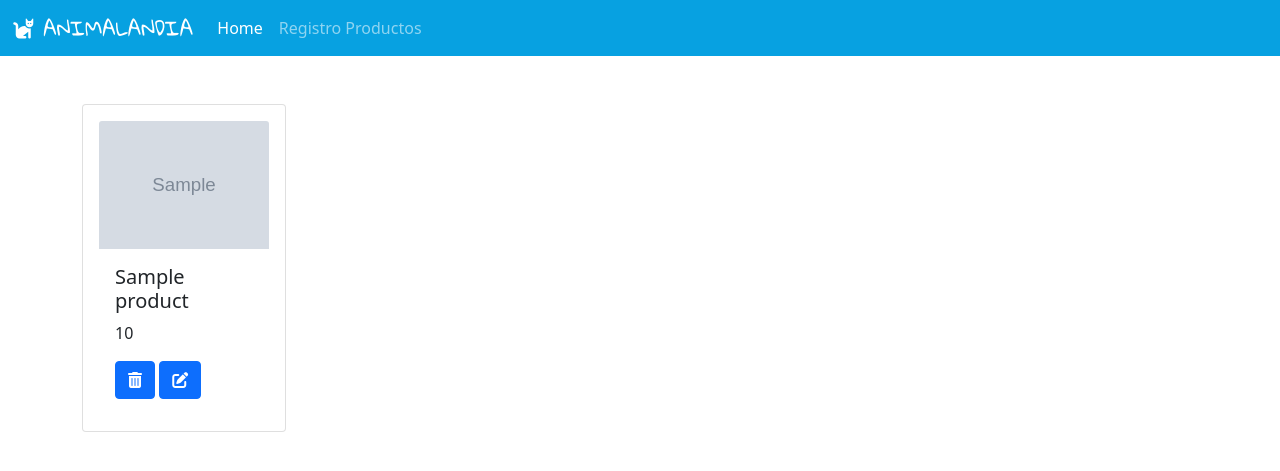
After one commit to jhoalex2525/proyectoweb2, a CodeIgniter 4 app: the page made by app/Views/listaProductos.php in a window 1280 px wide. The commit adds this page. Shown: the top 471 px of the page. Run offline with PHP 8.4 and a stand-in for CodeIgniter, Linux system fonts and the light colour scheme; the template is opened without the code that fills it: most values are stand-ins (such as "Sample title", 1, 10 or a date in 2020); grey boxes marked "Sample" are stand-in pictures; some libraries are stand-ins or nearby versions.

Commit message:
Se realiza vista para mostrar productos y eliminar

```diff
--- a/app/Config/Routes.php
+++ b/app/Config/Routes.php
@@ -34,6 +34,8 @@ $routes->setAutoRoute(true);
 $routes->get('/', 'Home::index');
 $routes->get('/productos/registro', 'Productos::index');
 $routes->post('/productos/registro/nuevo', 'Productos::registrar');
+$routes->get('/productos/listado', 'Productos::buscar');
+$routes->delete('/productos/eliminar/(:num)', 'Productos::eliminar/$1'); //el $1 es un parametro numerico que va a recibir
 
 /*
  * --------------------------------------------------------------------
--- /dev/null
+++ b/app/Views/listaProductos.php
@@ -0,0 +1,88 @@
+<!DOCTYPE html>
+<html lang="en">
+
+<head>
+    <meta charset="UTF-8">
+    <meta http-equiv="X-UA-Compatible" content="IE=edge">
+    <meta name="viewport" content="width=device-width, initial-scale=1.0">
+    <link href="https://cdn.jsdelivr.net/npm/bootstrap@5.1.1/dist/css/bootstrap.min.css" rel="stylesheet" integrity="sha384-F3w7mX95PdgyTmZZMECAngseQB83DfGTowi0iMjiWaeVhAn4FJkqJByhZMI3AhiU" crossorigin="anonymous">
+    <link rel="preconnect" href="https://fonts.googleapis.com">
+    <link rel="preconnect" href="https://fonts.gstatic.com" crossorigin>
+    <link href="https://fonts.googleapis.com/css2?family=Gloria+Hallelujah&display=swap" rel="stylesheet">
+    <link rel="stylesheet" href="<?php echo (base_url('public/styles/styles.css')) ?>">
+    <title>ANIMALANDIA</title>
+</head>
+
+<body>
+    <header>
+        <nav class="navbar navbar-expand-lg navbar-dark principalbackground">
+            <div class="container-fluid">
+                <a class="navbar-brand principalfont" href="#">
+                    <i class="fas fa-cat"></i>
+                    ANIMALANDIA
+                </a>
+                <button class="navbar-toggler" type="button" data-bs-toggle="collapse" data-bs-target="#navbarSupportedContent" aria-controls="navbarSupportedContent" aria-expanded="false" aria-label="Toggle navigation">
+                    <span class="navbar-toggler-icon"></span>
+                </button>
+                <div class="collapse navbar-collapse" id="navbarSupportedContent">
+                    <ul class="navbar-nav me-auto mb-2 mb-lg-0">
+                        <li class="nav-item">
+                            <a class="nav-link active" aria-current="page" href="<?= site_url('/') ?>">Home</a>
+                        </li>
+                        <li class="nav-item">
+                            <a class="nav-link" href="<?= site_url('/productos/registro') ?>">Registro Productos</a>
+                        </li>
+                    </ul>
+                </div>
+            </div>
+        </nav>
+    </header>
+    <main>
+        <div class="container mt-5">
+            <!-- pantalla pequeña una tarjeta row-cols-1 y 5 tarjetas en otra pantalla row-cols-md-5 -->
+            <!-- g-4 da un padding -->
+            <div class="row row-cols-1 row-cols-md-5 g-4">
+                <!-- por cada vuelta en productos se dibuja un producto -->
+                <?php foreach ($productos as $producto) : ?>
+                    <div class="col">
+                        <!-- h-100 todas igual altura y p-3 padding de 3 -->
+                        <div class="card h-100 p-3">
+                            <!-- dentro del [] va el campo de la BD -->
+                            <img src="<?= $producto["photo"] ?>" class="card-img-top h-100" alt="foto">
+                            <div class="card-body">
+                                <h5 class="card-title"><?= $producto["product"] ?></h5>
+                                <p class="card-text"><?= $producto["price"] ?></p>
+                                <a data-bs-toggle="modal" data-bs-target="#confirmacion<?= $producto["id"]?>" href="#" class="btn btn-primary"><i class="fas fa-trash-alt"></i></a>
+                                <a href="#" class="btn btn-primary"><i class="fas fa-edit"></i></a>
+                            </div>
+                        </div>
+                        <section>
+                            <div class="modal fade" id="confirmacion<?= $producto["id"]?>" tabindex="-1" aria-labelledby="exampleModalLabel" aria-hidden="true">
+                                <div class="modal-dialog">
+                                    <div class="modal-content">
+                                        <div class="modal-header principalbackground text-white">
+                                            <h5 class="modal-title" id="exampleModalLabel">Modal title</h5>
+                                            <button type="button" class="btn-close" data-bs-dismiss="modal" aria-label="Close"></button>
+                                        </div>
+                                        <div class="modal-body">
+                                            <p>¿Estás seguro de eliminar este producto?</p>
+                                            <p><?= $producto["id"]?></p>
+                                        </div>
+                                        <div class="modal-footer">
+                                            <button type="button" class="btn btn-secondary" data-bs-dismiss="modal">Cerrar</button>
+                                            <a href="<?=site_url('/productos/eliminar/'.$producto["id"])?>" class="btn btn-danger">Eliminar</a>
+                                        </div>
+                                    </div>
+                                </div>
+                            </div>
+                        </section>
+                    </div>
+                <?php endforeach ?>
+            </div>
+        </div>
+    </main>
+    <script src="https://cdn.jsdelivr.net/npm/bootstrap@5.1.1/dist/js/bootstrap.bundle.min.js" integrity="sha384-/bQdsTh/da6pkI1MST/rWKFNjaCP5gBSY4sEBT38Q/9RBh9AH40zEOg7Hlq2THRZ" crossorigin="anonymous"></script>
+    <script src="https://kit.fontawesome.com/fb8e0c1491.js" crossorigin="anonymous"></script>
+</body>
+
+</html>
--- a/app/Views/registroProductos.php
+++ b/app/Views/registroProductos.php
@@ -10,9 +10,7 @@
     <link rel="preconnect" href="https://fonts.gstatic.com" crossorigin>
     <link href="https://fonts.googleapis.com/css2?family=Gloria+Hallelujah&display=swap" rel="stylesheet">
     <link rel="stylesheet" href="<?php
-
                                     use App\Controllers\Productos;
-
                                     echo (base_url('public/styles/styles.css')) ?>">
     <title>ANIMALANDIA</title>
 </head>
@@ -77,8 +75,9 @@
                         </div>
                     </form>
                 </div>
-                <div class="col-12 col-md-5 align-self-center">
+                <div class="col-12 col-md-5 align-self-center text-center">
                     <img class="img-fluid w-100" src="<?= base_url('public/img/imagen4.jpg') ?>" alt="">
+                    <a class="btn btn-primary mt-2" href="<?= site_url('/productos/listado')?>">Ver inventario</a>
                 </div>
             </div>
         </div>
```
Also changed, not shown: app/Controllers/Productos.php (+23 -0 lines), app/Views/registroMascotas.php (added, +12 -0 lines).
